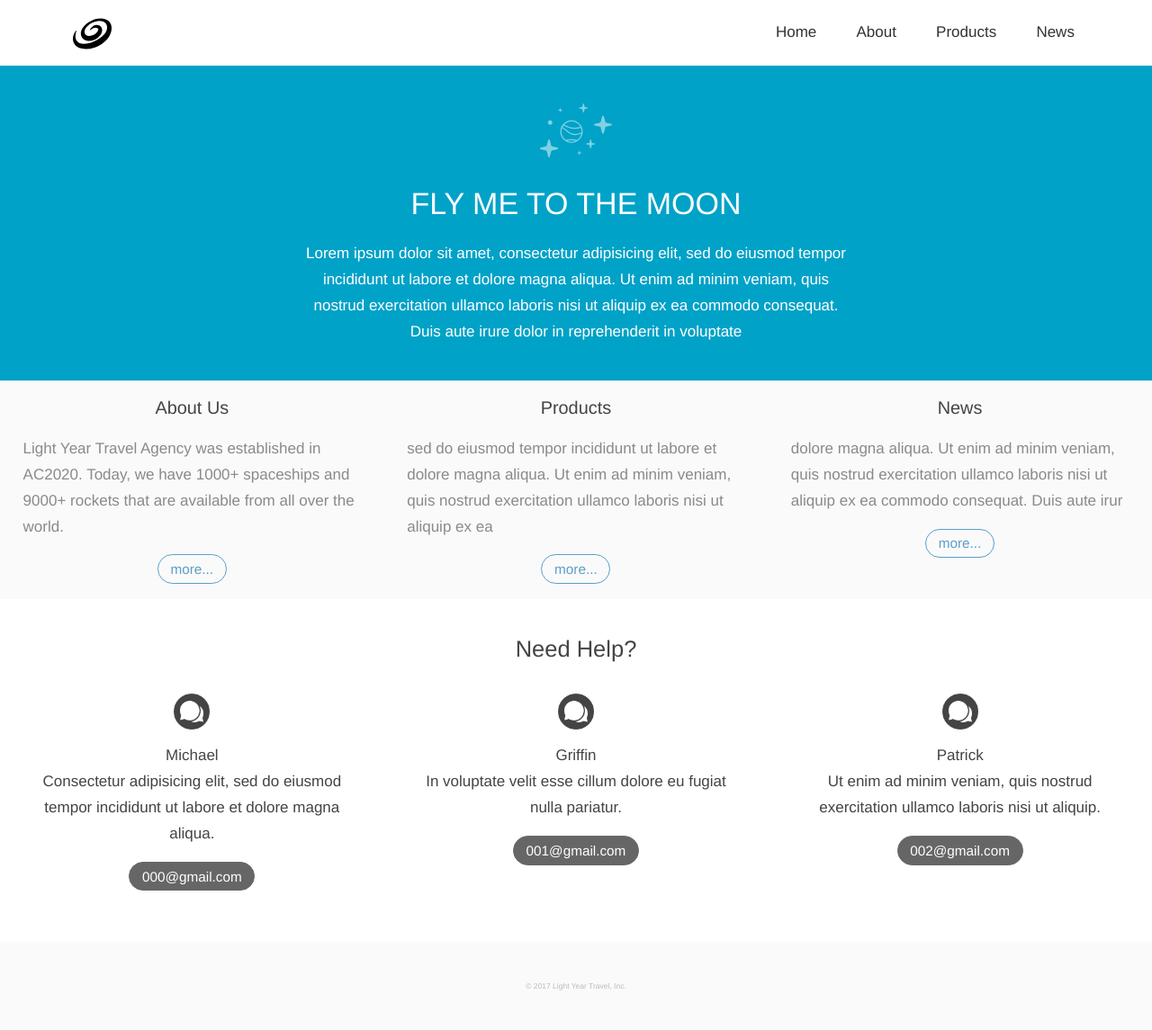
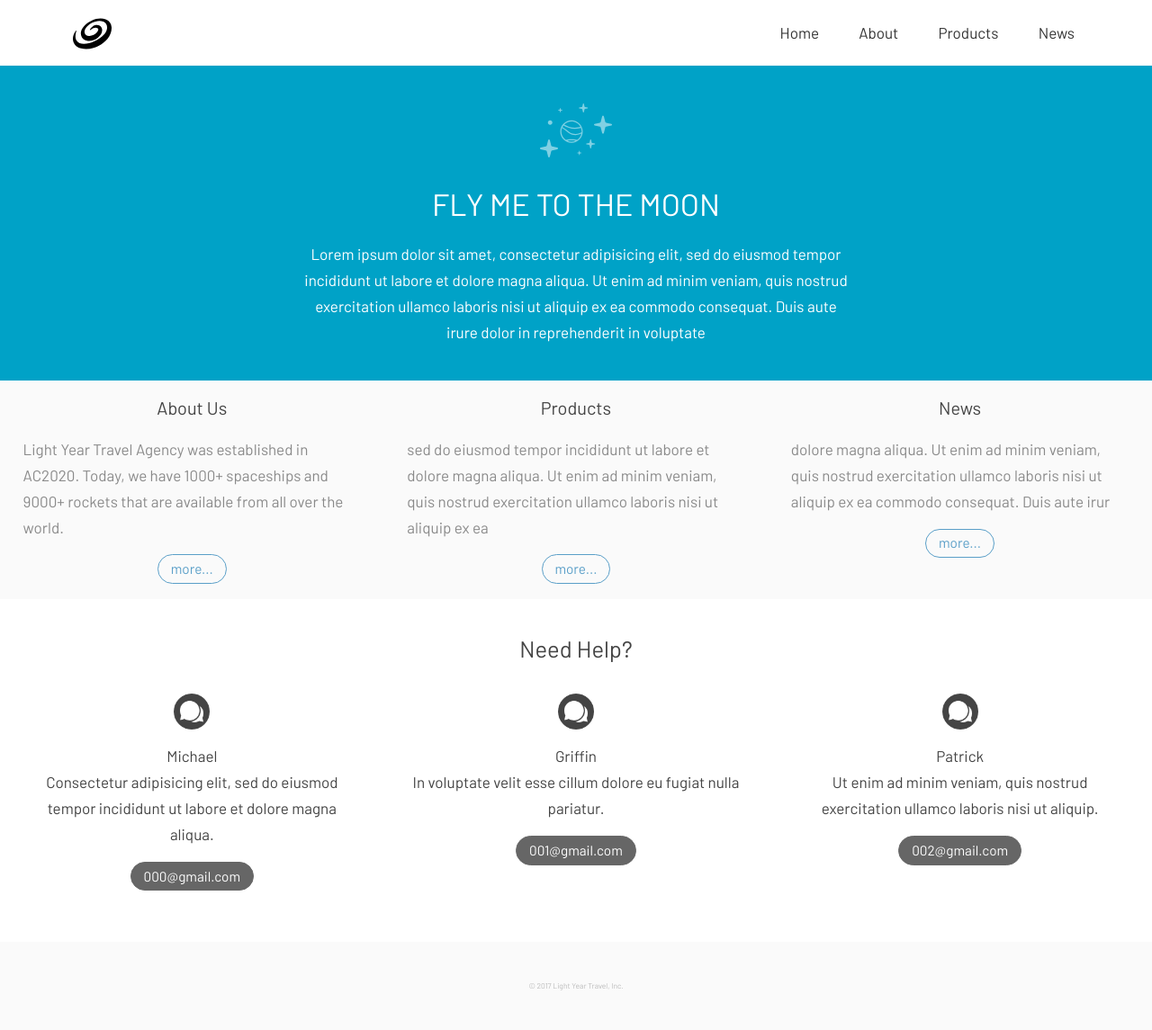
Before and after one commit to manymeeting/CoolCompany, a PHP site: page /home.php in a window 1280 px wide. Shown: the whole page at 90% size. Run offline with PHP 8.4, Linux system fonts and the light colour scheme.

Commit message:
add new font

```diff
--- a/css/common.css
+++ b/css/common.css
@@ -1,3 +1,8 @@
+body
+{
+	font-family: 'Barlow', sans-serif;
+}
+
 img.svg
 {
   /* all img.svg wil be replaced by svg tag */
--- a/general_header.php
+++ b/general_header.php
@@ -7,6 +7,7 @@
     <link rel="stylesheet" type="text/css" href="./css/vital.css">
     <link rel="stylesheet" type="text/css" href="./css/common.css">
     <link rel="stylesheet" type="text/css" href="./css/table.css">
+    <link href="https://fonts.googleapis.com/css?family=Barlow" rel="stylesheet">
     <script type="text/javascript" src="./js/jquery-3.2.1.min.js"></script>
     <script type="text/javascript" src="./js/common.js"></script>
 <!-- </head> -->
```
